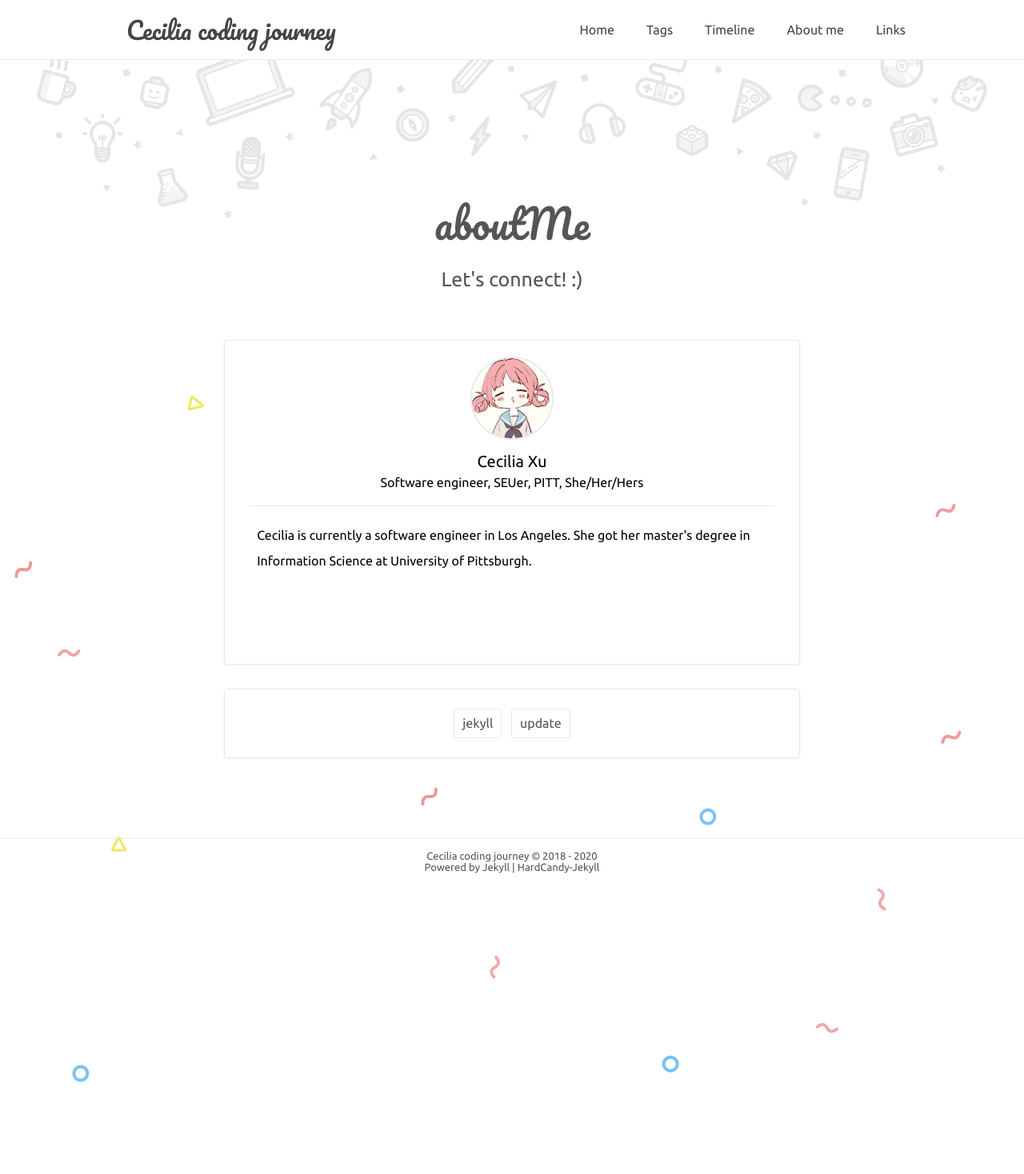
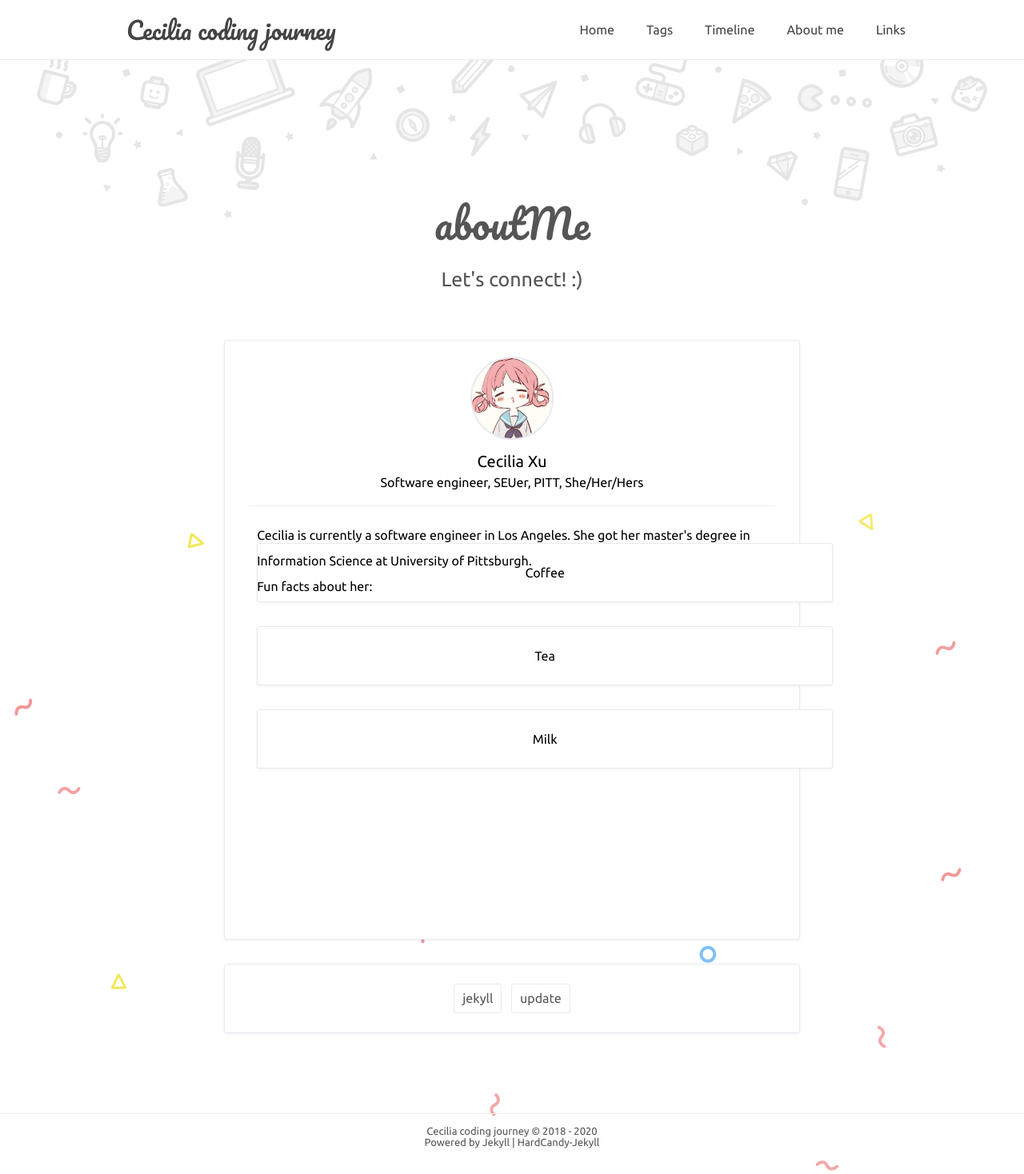
Before and after one commit to Cecilia-xu/Cecilia-xu.github.io, a Jekyll site: the page built from about.html, in a window 1280 px wide. Shown: the whole page at 80% size. Built offline with Jekyll 4.4.1, drawn with Linux system fonts in a browser that asks for light colours; comment, search, counter and statistics services are not loaded.

Commit message:
Update _config.yml

```diff
--- a/_config.yml
+++ b/_config.yml
@@ -19,7 +19,7 @@ NickName: ''
 webtitle: 'Cecilia coding journey'
 bio: 'Software engineer, SEUer, PITT, She/Her/Hers'
 about: true
-aboutyou: "Cecilia is currently a software engineer in Los Angeles. She got her master's degree in Information Science at University of Pittsburgh."
+aboutyou: "Cecilia is currently a software engineer in Los Angeles. She got her master's degree in Information Science at University of Pittsburgh.<br> Fun facts about her: <br><ul><li>Coffee</li><li>Tea</li><li>Milk</li></ul>"
 portraits: '/assets/profile.jpeg' # your portraits image file path
 
 # SNS
```
